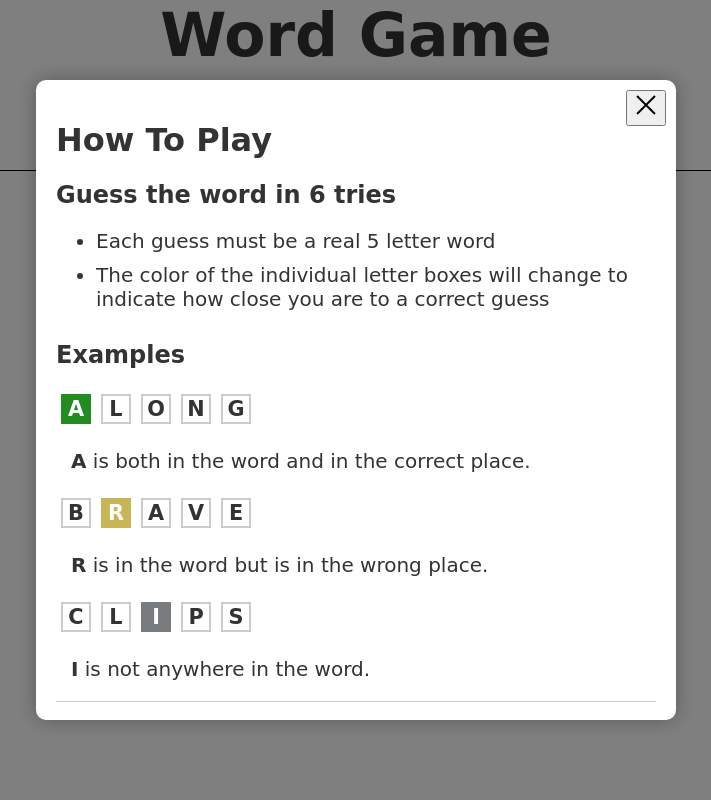
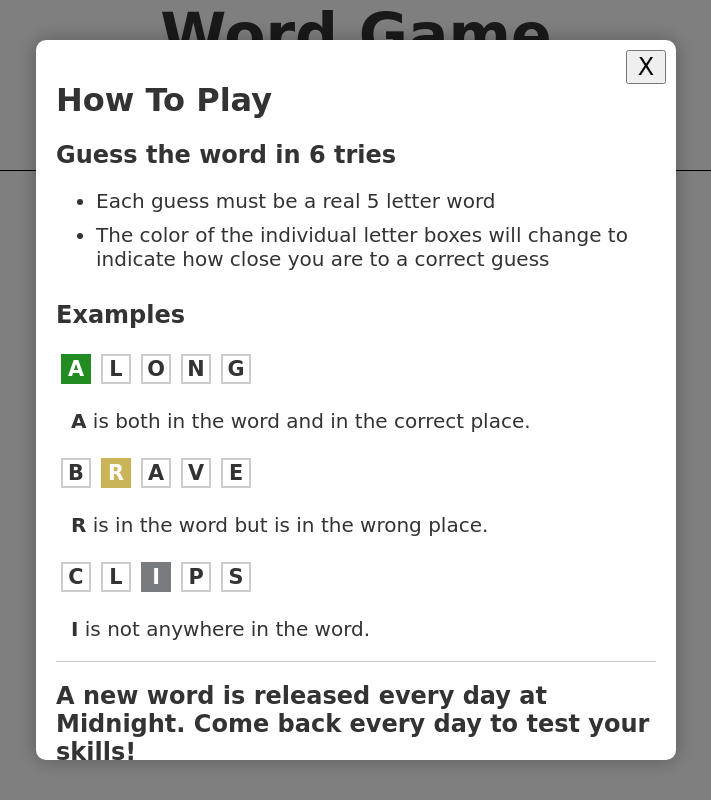
Before and after one commit to MHarwood13/Word-Game, a plain HTML site: page index.html in a window 1280 px wide. Shown: the whole page, without its empty margins (284-995 px from the left). Drawn offline with Linux system fonts and the light colour scheme; no server answers.

Commit message:
edits after completion

```diff
--- a/index.html
+++ b/index.html
@@ -16,7 +16,7 @@
         <div class="popup-content">
             <h1 class="instructions-header">How To Play</h1>
             <button id="button" class="instructions-closeicon" type="button" aria-label="Close">
-                <svg stroke="currentColor" fill="currentColor" stroke-width="0" viewBox="0 0 24 24" height="1em" width="1em" xmlns="http://www.w3.org/2000/svg"><path fill="none" stroke="#000" stroke-width="2" d="M3,3 L21,21 M3,21 L21,3"></path></svg>
+                X
             </button>
             <h2 class="instructions-subheading">Guess the word in 6 tries</h2>
             <section class="instructions-gameplay">
--- a/styles.css
+++ b/styles.css
@@ -131,15 +131,15 @@ body {
     left: 50%;
     top: 50%;
     transform: translate(-50%, -50%);
-    max-width: 80%;
-    max-height: 80%;
+    max-width: 90%;
+    max-height: 90%;
     overflow: auto;
     background-color: white;
     padding: 20px;
     border-radius: 10px;
     box-shadow: 0 0 20px rgba(0, 0, 0, 0.3);
-    font-family: 'Lilita One', cursive;
-    font-family: 'Open Sans', sans-serif;
+    /* font-family: 'Lilita One', cursive;
+    font-family: 'Open Sans', sans-serif; */
   }
 
   .popup-inner h1 {
@@ -148,11 +148,13 @@ body {
   }
 
   .instructions-closeicon {
+
     position: absolute;
     top: 10px;
     right: 10px;
     font-size: 1.5em;
     cursor: pointer;
+    width: 40px;
   }
 
   .instructions-closeicon:hover {
@@ -239,3 +241,7 @@ li {
     font-size: 20px;
     padding-bottom: 10px;
 }
+
+#button {
+  font-family: 'Sigmar', cursive;
+}
```
